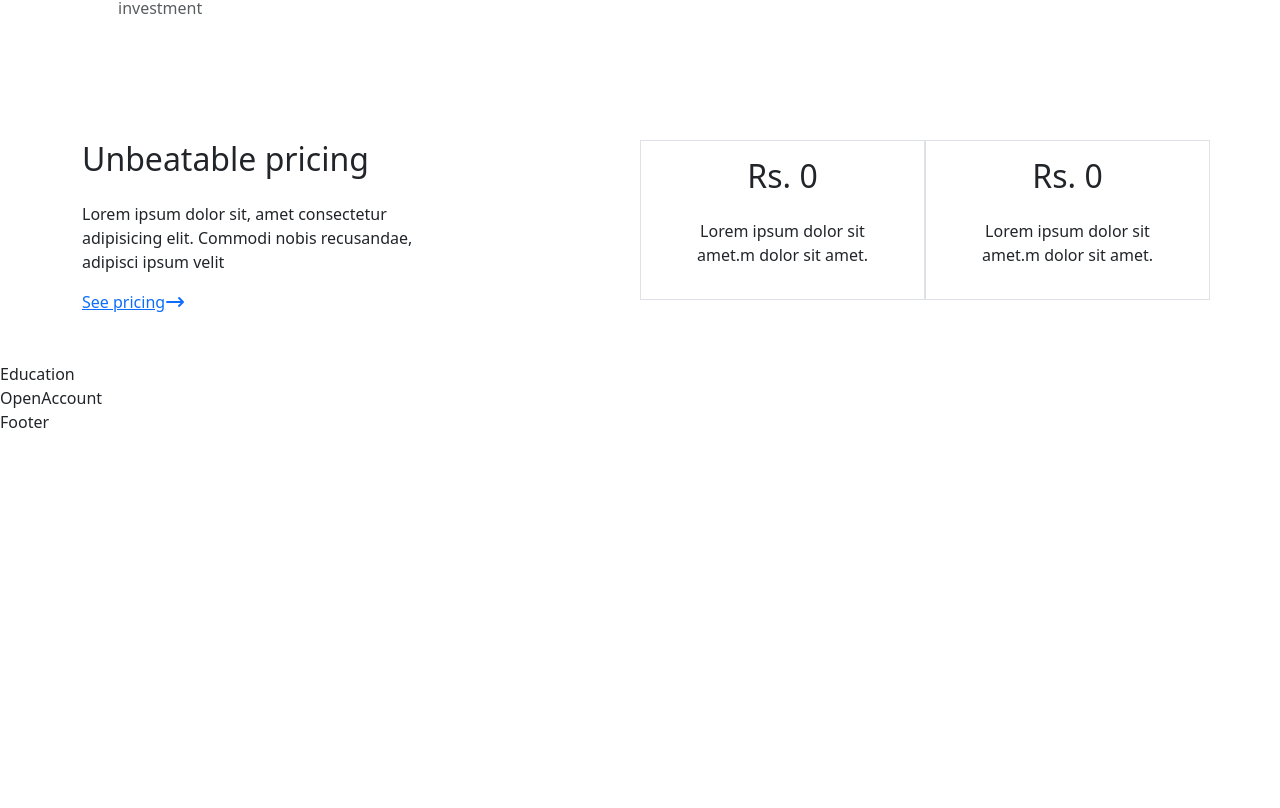
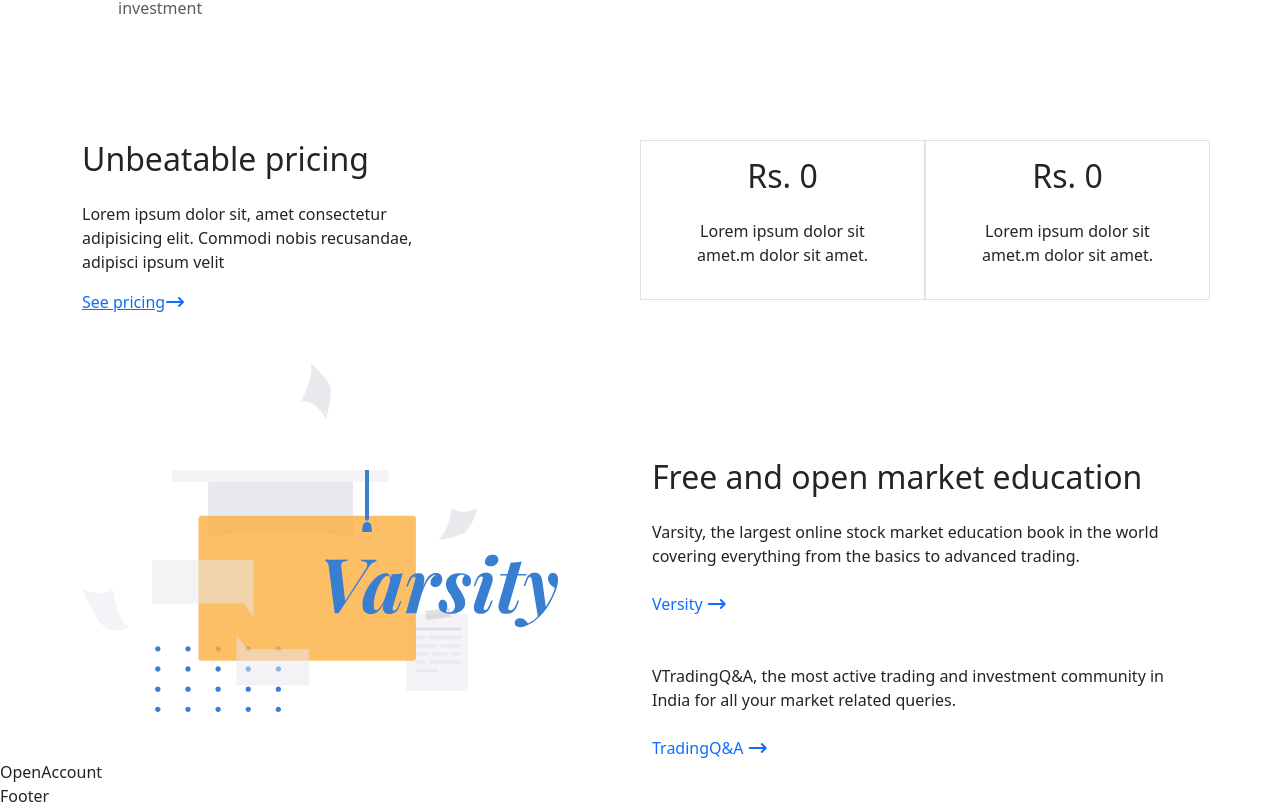
Before and after one commit to Muhammad-Muzzamal/frontend, a React (Vite) app: page / in a window 1280 px wide. Shown: the part 2124-2932 px from the top of the page. Before the commit the page ends 2558 px from the top, so only its background shows below. Built offline with nearby package versions, Linux system fonts and the light colour scheme.

Commit message:
Education section completed in landing page

```diff
--- a/src/landing_page/home/Education.jsx
+++ b/src/landing_page/home/Education.jsx
@@ -1,9 +1,31 @@
-import React from 'react'
+import React from "react";
 
 const Education = () => {
   return (
-    <div>Education</div>
-  )
-}
+    <div className="container mt-5">
+      <div className="row">
+        <div className="col-6">
+          <img src="media/images/education.svg" alt="Education" />
+        </div>
+        <div className="col-6 mt-5">
+          <h1 className="mt-5 h2 mb-4">Free and open market education</h1>
+          <p className="mb-4">
+            Varsity, the largest online stock market education book in the world
+            covering everything from the basics to advanced trading.
+          </p>
+          <a href="#" className="text-decoration-none mb-5">
+            Versity <i className="fa fa-long-arrow-right"></i>
+          </a>
+          <p className="mt-5 mb-4">
+            VTradingQ&A, the most active trading and investment community in India for all your market related queries.
+          </p>
+          <a href="#" className="text-decoration-none">
+            TradingQ&A <i className="fa fa-long-arrow-right"></i>
+          </a>
+        </div>
+      </div>
+    </div>
+  );
+};
 
-export default Education
+export default Education;
```
